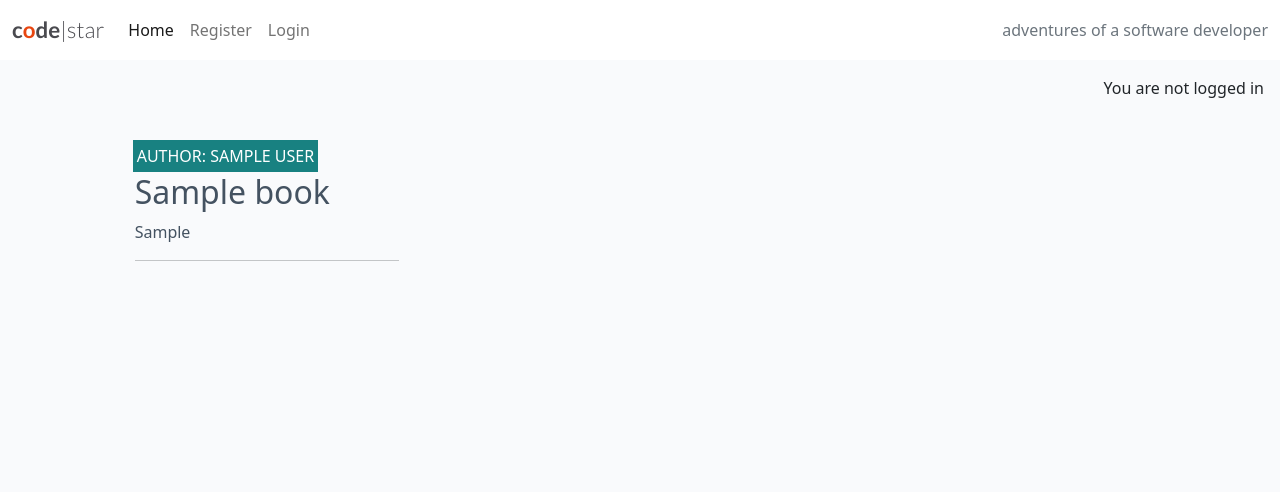
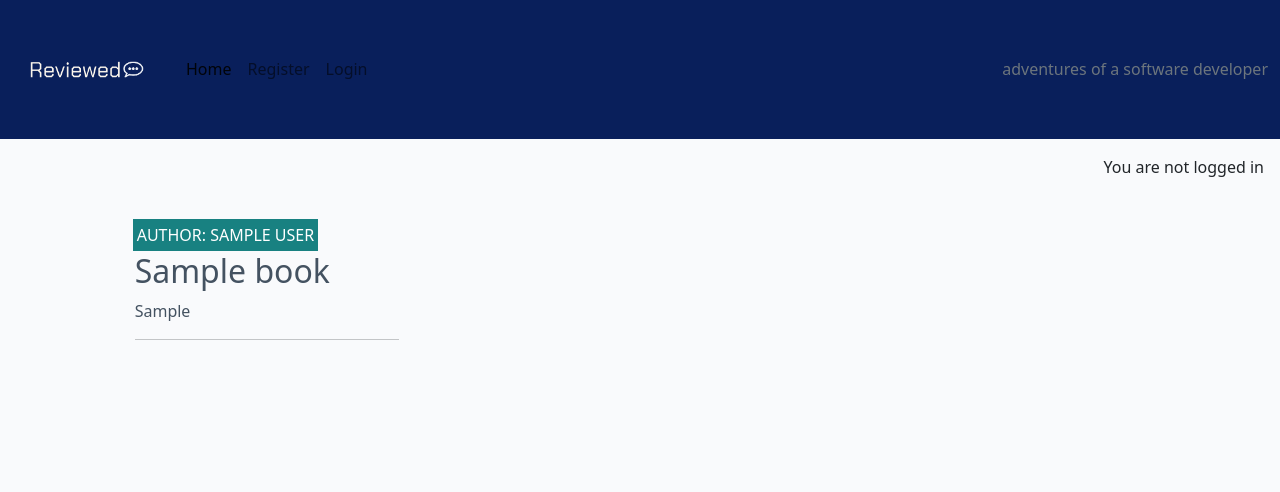
Before and after one commit to gauravjagpal/library-reviews, a Django app: page / in a window 1280 px wide. Shown: the top 492 px of the page. Run offline with Django 4.2, Linux system fonts and the light colour scheme; tables that the repository leaves empty hold one stand-in row (Sample ...).

Commit message:
add logo to webpage

```diff
--- a/reviews/templates/reviews/index.html
+++ b/reviews/templates/reviews/index.html
@@ -15,7 +15,7 @@
                 <div class="col-md-3">
                     <div class="card mb-4">
                         <div class="card-body">
-                            <div class="image-container">
+                            <div class="image-container" id="book-thumbnail">
                                 {% if "placeholder" in book.featured_image.url %}
                                 <img class="card-img-top" src="{% static 'images/default.jpg' %}"
                                     alt="placeholder image">
--- a/reviews/views.py
+++ b/reviews/views.py
@@ -8,7 +8,7 @@ from .forms import ReviewForm
 # Create your views here.
 class BookList(generic.ListView):
     model = Book
-    queryset = Book.objects.all()
+    queryset = Book.objects.all().order_by("id")
     template_name = "reviews/index.html"
     paginate_by = 6
 
--- a/static/css/style.css
+++ b/static/css/style.css
@@ -1,3 +1,15 @@
+.navbar {
+    background-color: #091F5B !important;
+}
+
+.nav-link {
+    color:white
+}
+
+#logo {
+    max-width: 150px;
+}
+
 body {
     background-color: #F9FAFC;
 }
--- a/templates/base.html
+++ b/templates/base.html
@@ -33,8 +33,9 @@
     <!-- Navigation -->
     <nav class="navbar navbar-expand-lg navbar-light bg-white">
         <div class="container-fluid">
-            <a class="navbar-brand" href="{% url 'home' %}"><span class="brand">c<span class="red-o">o</span>de<span
-                        class="thin">|star</span></span></a>
+            <a class="navbar-brand" href="{% url 'home' %}">
+                <img src="{% static 'images/gaurav_reviews.jpg' %}" id="logo">
+            </a>
             <button class="navbar-toggler" type="button" data-bs-toggle="collapse" data-bs-target="#navbarText"
                 aria-controls="navbarText" aria-expanded="false" aria-label="Toggle navigation">
                 <span class="navbar-toggler-icon"></span>
```
Also changed, not shown: other parts of static/css/style.css (+4 -0 lines), static/images/gaurav_reviews.jpg (added), 3 other files.
